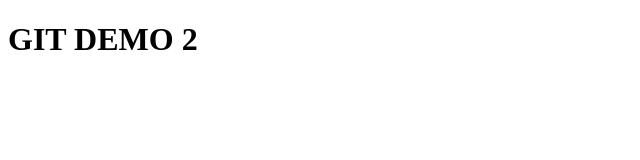
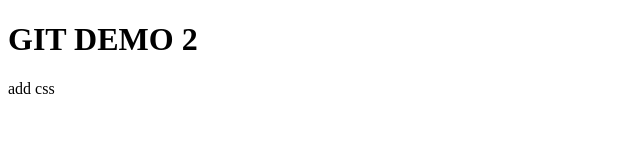
Before and after one commit to mishra-Ujjwal/Demo2, a plain HTML site: page index.html in a window 1280 px wide. Shown: the full height of the page, 0-640 px from the left. Drawn offline with Linux system fonts and the light colour scheme.

Commit message:
add new feature

```diff
--- a/index.html
+++ b/index.html
@@ -7,5 +7,6 @@
 </head>
 <body>
     <h1>GIT DEMO 2</h1>
+    add css
 </body>
 </html>
```
Also changed, not shown: app.js (added).
